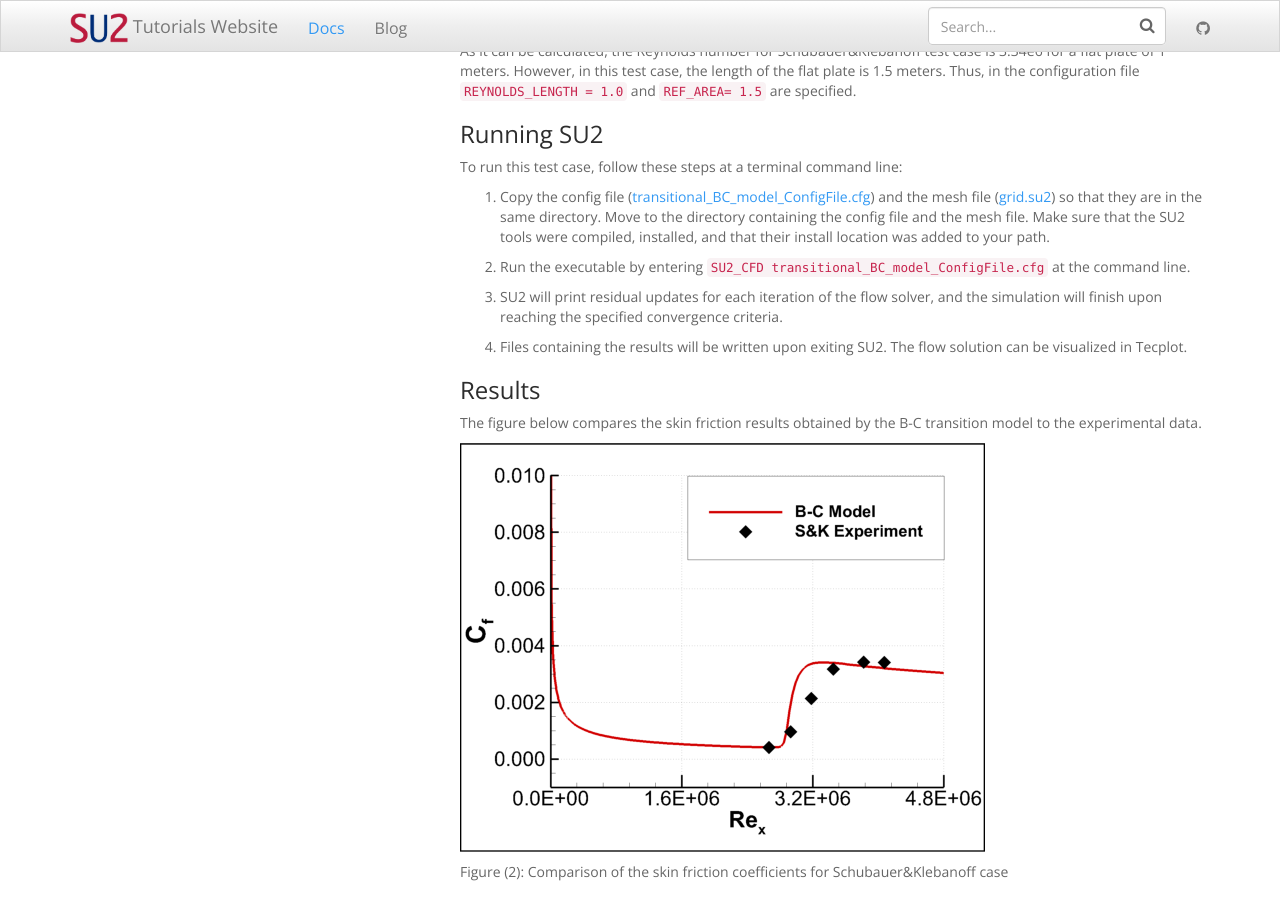
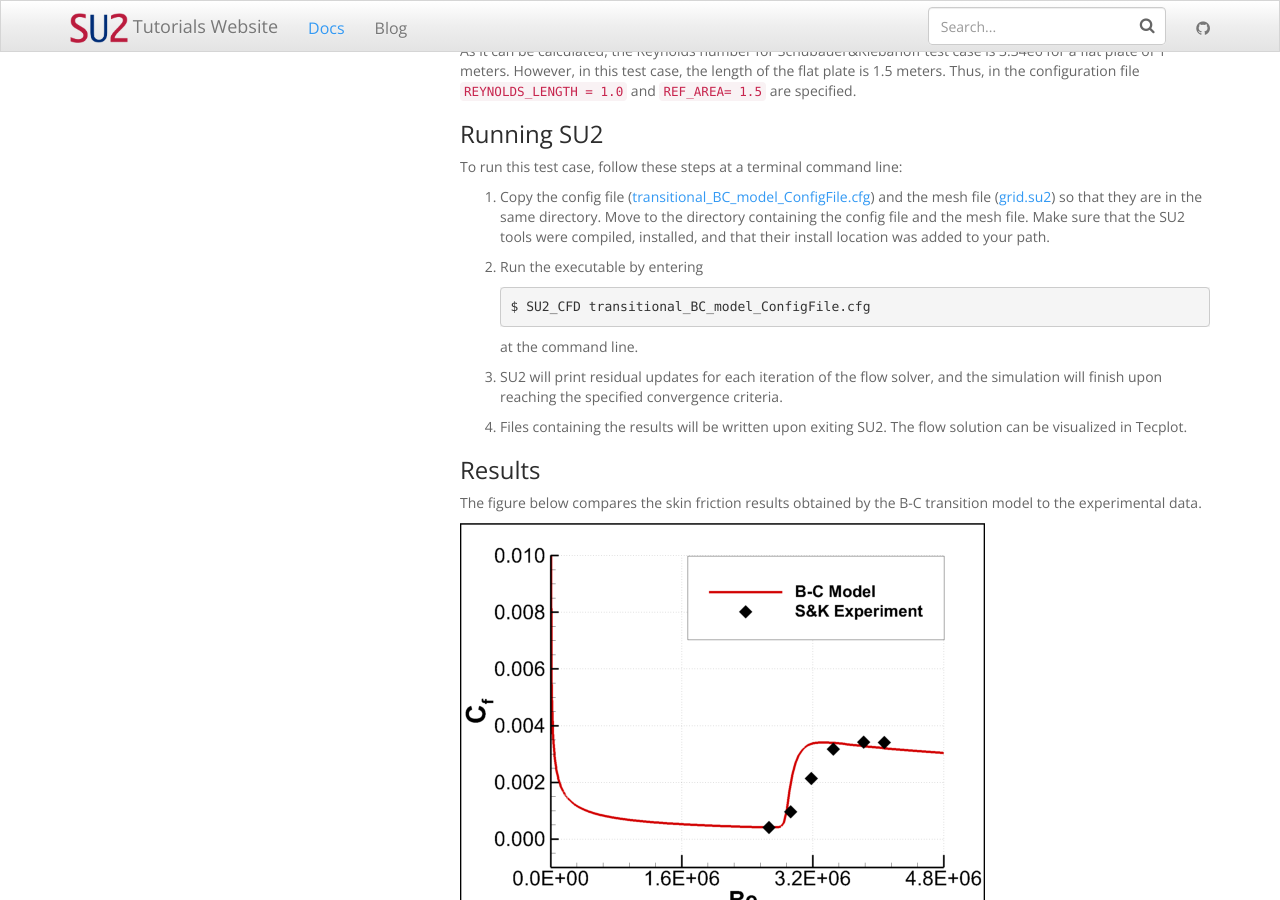
Before and after one commit to tdunning/Tutorials, a Jekyll site: the page built from _docs/basic_features/Transitional_Flat_Plate.md, in a window 1280 px wide and 900 px high, scrolled down 2579 px. Built offline with Jekyll 4.4.1, drawn with Linux system fonts in a browser that asks for light colours; nearby versions of some CDN libraries; comment, search, counter and statistics services are not loaded.

````diff
--- a/_docs/basic_features/Transitional_Flat_Plate.md
+++ b/_docs/basic_features/Transitional_Flat_Plate.md
@@ -91,7 +91,13 @@ To run this test case, follow these steps at a terminal command line:
 
 1.	Copy the config file ([transitional_BC_model_ConfigFile.cfg](../../Transitional_Flat_Plate/transitional_BC_model_ConfigFile.cfg)) and the mesh file ([grid.su2](../../Transitional_Flat_Plate/grid.su2)) so that they are in the same directory. Move to the directory containing the config file and the mesh file. Make sure that the SU2 tools were compiled, installed, and that their install location was added to your path.
 
-2.	Run the executable by entering `SU2_CFD transitional_BC_model_ConfigFile.cfg` at the command line.
+2.	Run the executable by entering
+
+    ```
+    $ SU2_CFD transitional_BC_model_ConfigFile.cfg
+    ```
+
+    at the command line.
 
 3.	SU2 will print residual updates for each iteration of the flow solver, and the simulation will finish upon reaching the specified convergence criteria.
 
````
